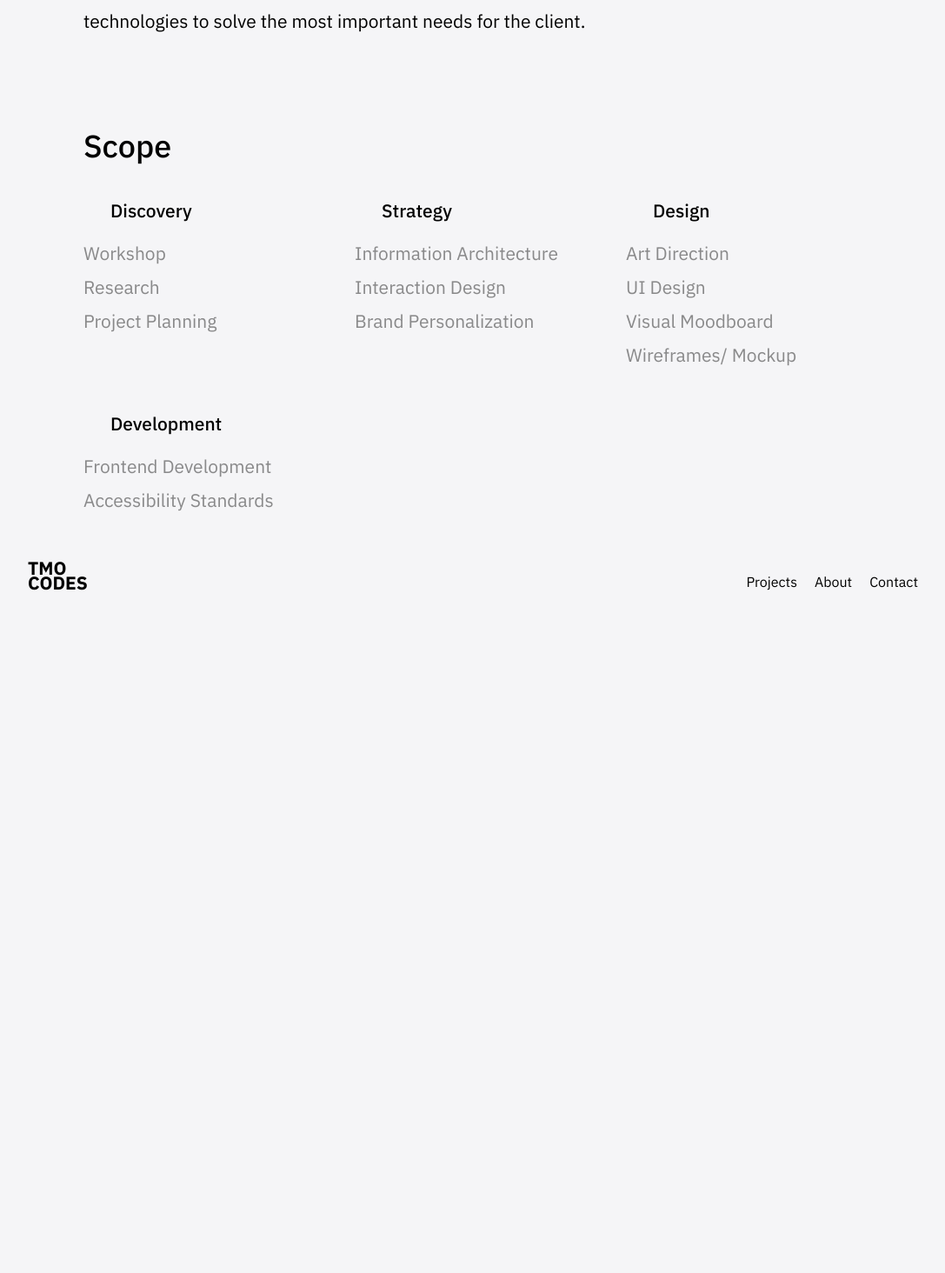
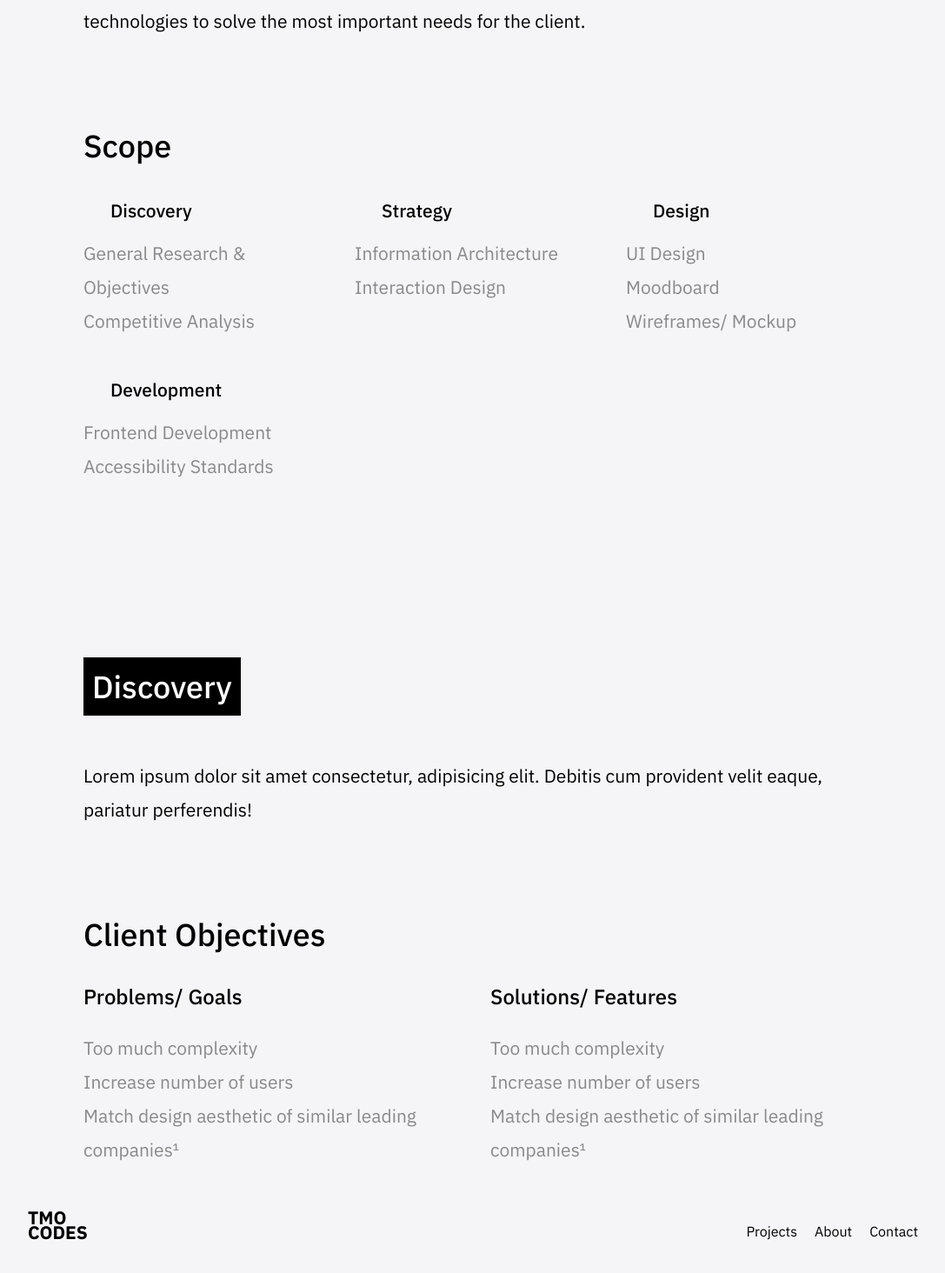
Before and after one commit to tyler-morales/portfolio-vue, a Vue app: page /iss_tracker in a window 1280 px wide. Shown: the part 3939-5403 px from the top of the page at 87% size, without its empty margins (96-1183 px from the left). Before the commit the page ends 4668 px from the top, so only its background shows below. Built offline with nearby package versions, Linux system fonts and the light colour scheme; some icons are missing; what vue-glide-js would draw is missing.

Commit message:
⚡️ Create objectives component

```diff
--- /dev/null
+++ b/src/components/project/process/Discovery.vue
@@ -0,0 +1,28 @@
+<template>
+  <section>
+    <h3 class="section-header">Discovery</h3>
+    <p>{{ discovery.description }}</p>
+    <Objectives :objectives="objectives" />
+  </section>
+</template>
+
+<script>
+import Objectives from '@/components/project/process/Objectives'
+export default {
+  components: {
+    Objectives
+  },
+  props: {
+    discovery: {
+      type: Object,
+      required: false
+    },
+    objectives: {
+      type: Object,
+      required: false
+    }
+  }
+}
+</script>
+
+<style lang="scss" scoped></style>
--- /dev/null
+++ b/src/components/project/process/Objectives.vue
@@ -0,0 +1,49 @@
+<template>
+  <div class="objectives">
+    <h3>Client Objectives</h3>
+    <div class="objetive-container">
+      <ul>
+        <h4 class="list--header">Problems/ Goals</h4>
+        <li v-for="(item, index) in objectives.goals" :key="index">
+          {{ item }}
+        </li>
+      </ul>
+      <ul>
+        <h4 class="list--header">Solutions/ Features</h4>
+        <li v-for="(item, index) in objectives.solutions" :key="index">
+          {{ item }}
+        </li>
+      </ul>
+    </div>
+  </div>
+</template>
+
+<script>
+export default {
+  props: {
+    objectives: {
+      type: Object,
+      required: false
+    }
+  }
+}
+</script>
+
+<style lang="scss" scoped>
+.objectives {
+  margin-top: 100px;
+
+  @include breakpoint(sm) {
+    margin-top: 50px;
+  }
+}
+.objetive-container {
+  display: grid;
+  gap: 40px;
+  grid-template-columns: repeat(auto-fill, minmax(350px, 1fr));
+
+  li {
+    color: Rgba($color-primary / $semi-light);
+  }
+}
+</style>
--- a/src/components/project/Scope.vue
+++ b/src/components/project/process/Scope.vue
@@ -46,11 +46,8 @@ export default {
   margin-top: 100px;
 
   @include breakpoint(sm) {
-    text-align: center;
     margin-top: 50px;
   }
-}
-
   .scope-list {
     display: grid;
     grid-template-columns: repeat(auto-fill, minmax(250px, 1fr));
@@ -64,13 +61,10 @@ export default {
       display: flex;
       align-items: center;
       gap: 10px;
-
-    @include breakpoint(sm) {
-      justify-content: center;
-    }
     }
     .item {
       color: Rgba($color-primary / $semi-light);
     }
   }
+}
 </style>
--- a/src/styles/4-layouts/layout.scss
+++ b/src/styles/4-layouts/layout.scss
@@ -40,4 +40,10 @@
       margin-bottom: 20px;
     }
   }
+
 }
+
+.list--header {
+  font-weight: 500;
+  margin-bottom: 1.5rem;
+}
--- a/src/views/ISSTracker.vue
+++ b/src/views/ISSTracker.vue
@@ -19,6 +19,9 @@
 
       <!-- THE PROCESS -->
       <TheProcess :process="process" :scope="scope" />
+
+      <!-- DISCOVERY -->
+      <Discovery :discovery="discovery" :objectives="objectives" />
     </main>
   </div>
 </template>
@@ -29,8 +32,8 @@ import Hero from '@/components/project/Hero'
 import Intro from '@/components/project/Intro'
 import Situation from '@/components/project/Situation'
 import Solution from '@/components/project/Solution'
-import TheProcess from '@/components/project/TheProcess'
-// import Scope from '@/components/project/Scope'
+import TheProcess from '@/components/project/process/TheProcess'
+import Discovery from '@/components/project/process/Discovery'
 
 export default {
   components: {
@@ -39,8 +42,8 @@ export default {
     Intro,
     Situation,
     Solution,
-    TheProcess
-    // Scope
+    TheProcess,
+    Discovery
   },
   data() {
     return {
@@ -104,33 +107,42 @@ export default {
         {
           phaseName: 'Discovery',
           globe: true,
-          responsibilities: ['Workshop', 'Research', 'Project Planning']
+          responsibilities: [
+            'General Research & Objectives',
+            'Competitive Analysis'
+          ]
         },
         {
           phaseName: 'Strategy',
           strategy: true,
-          responsibilities: [
-            'Information Architecture',
-            'Interaction Design',
-            'Brand Personalization'
-          ]
+          responsibilities: ['Information Architecture', 'Interaction Design']
         },
         {
           phaseName: 'Design',
           design: true,
-          responsibilities: [
-            'Art Direction',
-            'UI Design',
-            'Visual Moodboard',
-            'Wireframes/ Mockup'
-          ]
+          responsibilities: ['UI Design', 'Moodboard', 'Wireframes/ Mockup']
         },
         {
           phaseName: 'Development',
           code: true,
           responsibilities: ['Frontend Development', 'Accessibility Standards']
         }
-      ]
+      ],
+      discovery: {
+        description: `Lorem ipsum dolor sit amet consectetur, adipisicing elit. Debitis cum provident velit eaque, pariatur perferendis!`
+      },
+      objectives: {
+        goals: [
+          'Too much complexity',
+          'Increase number of users',
+          'Match design aesthetic of similar leading companies¹'
+        ],
+        solutions: [
+          'Too much complexity',
+          'Increase number of users',
+          'Match design aesthetic of similar leading companies¹'
+        ]
+      }
     }
   }
 }
```
Also changed, not shown: src/components/project/process/TheProcess.vue (renamed from src/components/project/TheProcess.vue, +4 -4 lines). Lines whose indentation alone changed are shown as unchanged.
